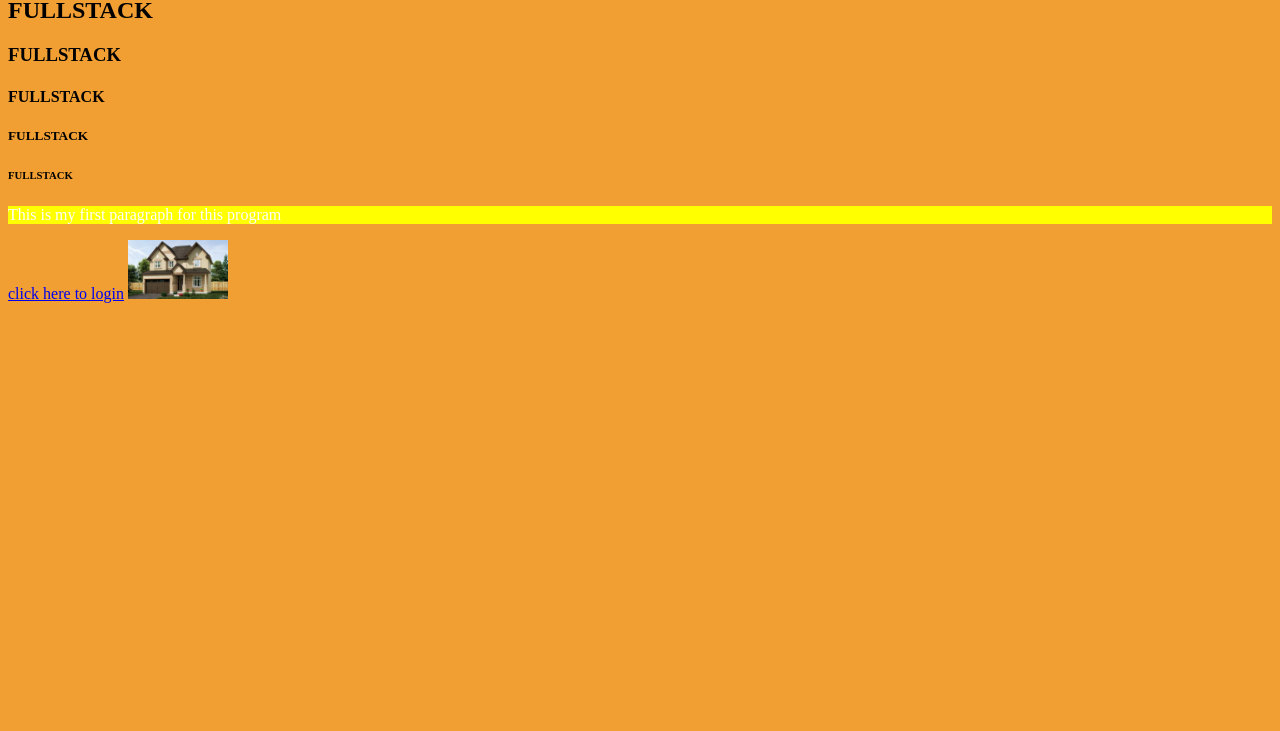
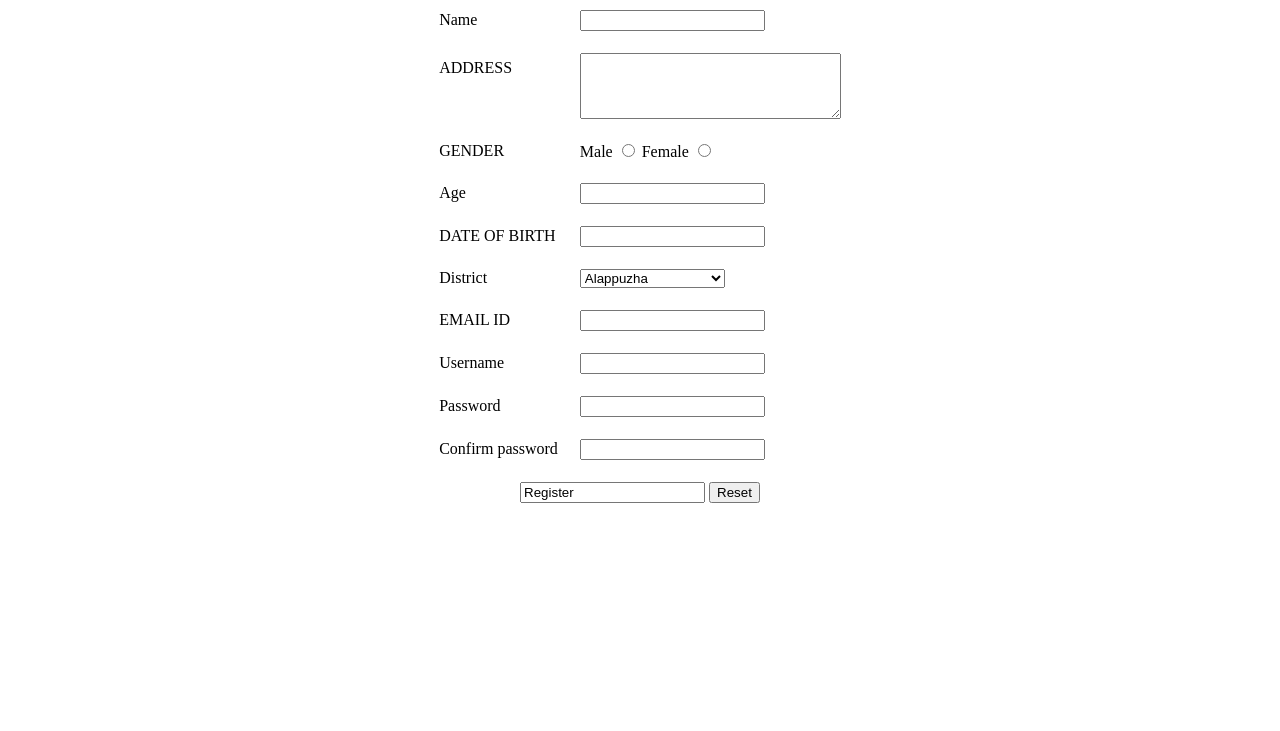
Before and after one commit to shyam96s/ICTA_fullstack, a plain HTML site: page index.html in a window 1280 px wide. Shown: the part 69-800 px from the top of the page. Drawn offline with Linux system fonts and the light colour scheme.

Commit message:
1st Day Assignement

```diff
--- a/index.html
+++ b/index.html
@@ -1,28 +1,101 @@
 <html>
 <head>
-
-    <title> Welcome to Programming</title>
-<style>
-
-body{
-    background:magenta
-}
-
-</style>
+<title>Student Registration Form</title>
 
 </head>
-<body style="Background:rgb(241, 158, 50)">
-    <h1 style = "Color:rgba(0, 255, 0, 0.438)">FULLSTACK</h1>
-    <h2>FULLSTACK</h2>
-    <h3>FULLSTACK</h3>
-    <h4>FULLSTACK</h4>
-    <h5>FULLSTACK</h5>
-    <h6>FULLSTACK</h6>
-    <p style="Background:Yellow;color:White">This is my first paragraph for this program</p>
-    <a href="login.html">click here to login</a>
-    <img src="home.jpg" width ="100px" height="59px"/>
+
+<body>
+<h3>STUDENT REGISTRATION FORM</h3>
+
+
+<table align="center" cellpadding = "10">
+
+<!----- First Name ---------------------------------------------------------->
+<tr>
+<td>Name</td>
+<td><input type="text" name="Name"/>
+</td>
+</tr>
+<tr>
+        <td>ADDRESS <br /><br /><br /></td>
+        <td><textarea name="Address" rows="4" cols="30"></textarea></td>
+        </tr>
+
+        <tr>
+                <td>GENDER</td>
+                <td>
+                Male <input type="radio" name="Gender" value="Male" />
+                Female <input type="radio" name="Gender" value="Female" />
+                </td>
+                </tr>
+
+                <tr>
+                        <td>Age</td>
+                         <td><input type="text" age="Age"/>
+                        </td>
+                        </tr>
+<!----- Date Of Birth -------------------------------------------------------->
+<tr>
+<td>DATE OF BIRTH</td>
+ <td><input type="text" dob="D.O.B"/>
+</td>
+</tr>
+
+<tr>
+
+
+            <td>District</td>
+            <td><select>
+            <option value="Alapuzha"> Alappuzha</option>
+            <option value="Kannur">Kannur</option>
+            <option value="Kasargod">kasargod</option>
+            <option value="Palakkad">Palakkad</option>
+            <option value="Pathanamthitta">Pathanamthitta</option>
+            <option value="Idukki">Idukki</option>
+            <option value="Thiruvananthapuram">Thiruvananthapuram</option>
+            <option value="Thrissur">Thrissur</option>
+            <option value="Ernakulam">Ernakulam</option>
+            <option value="Malappuram">Malappuram</option>
+            <option value="Kozhikode">Kozhikode</option>
+            <option value="Kollam">Kollam</option>
+            <option value="Kottayam">Kottayam</option>
+            <option value="Wayanad">Wayanad</option>
+            </td>
+            </select>
+
+</tr>
+<!----- Email Id ---------------------------------------------------------->
+<tr>
+<td>EMAIL ID</td>
+<td><input type="text" name="Email_Id" maxlength="100" /></td>
+</tr>
+
+<tr class ="Mytr">
+        <td>Username</td>
+        <td><input type="text"></td>
+    </tr>
+    <tr class="Mytr">
+        <td>Password</td>
+        <td><input type="password"></td>
+    </tr>
+    <tr>
+        <td>Confirm password</td>
+            <td><input typ="password"></td>
+    </tr>
+
+ <!----- Register and Reset ------------------------------------------------->
+<tr>
+<td colspan="2" align="center">
+<input type="register" value="Register">
+<input type="reset" value="Reset">
+</td>
+</tr>
+<tr>
+    <a href="login.html">Already registered? Click here</a>
+</tr>
+</table>
+
+</form>
 
 </body>
-
-
 </html>
```
Also changed, not shown: login.html (+4 -17 lines), styles.css (line endings or trailing spaces).
